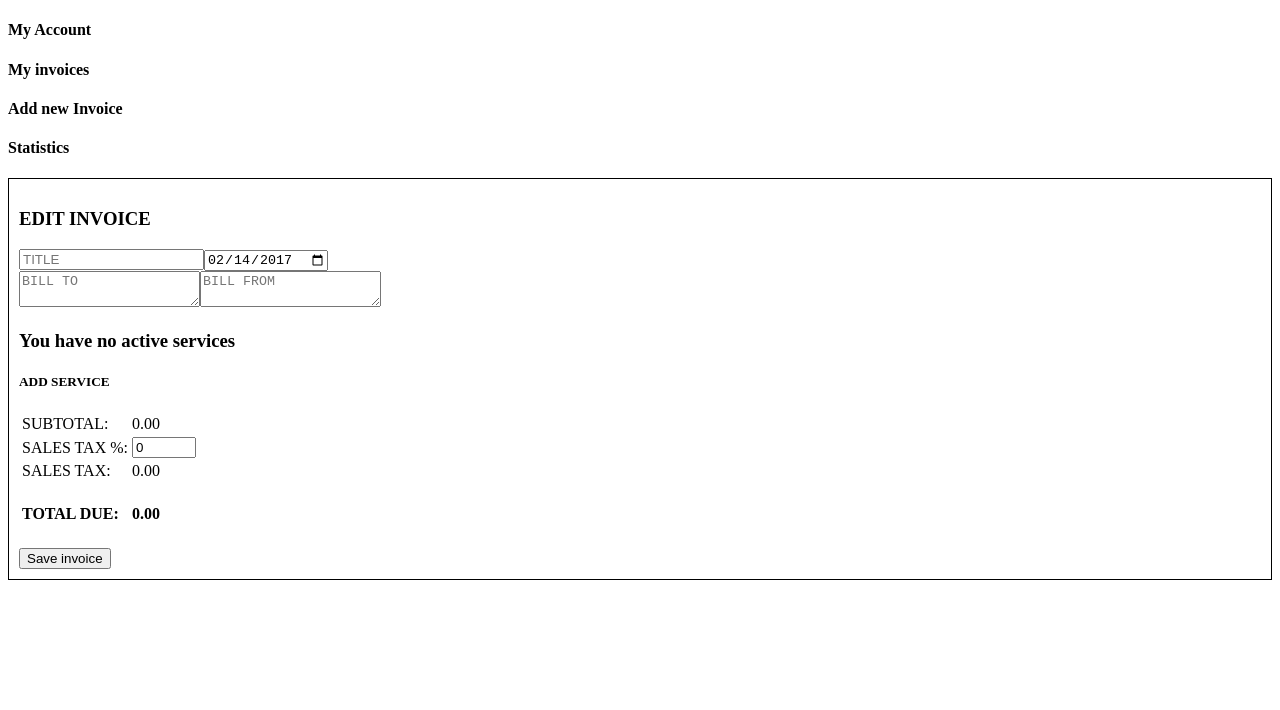
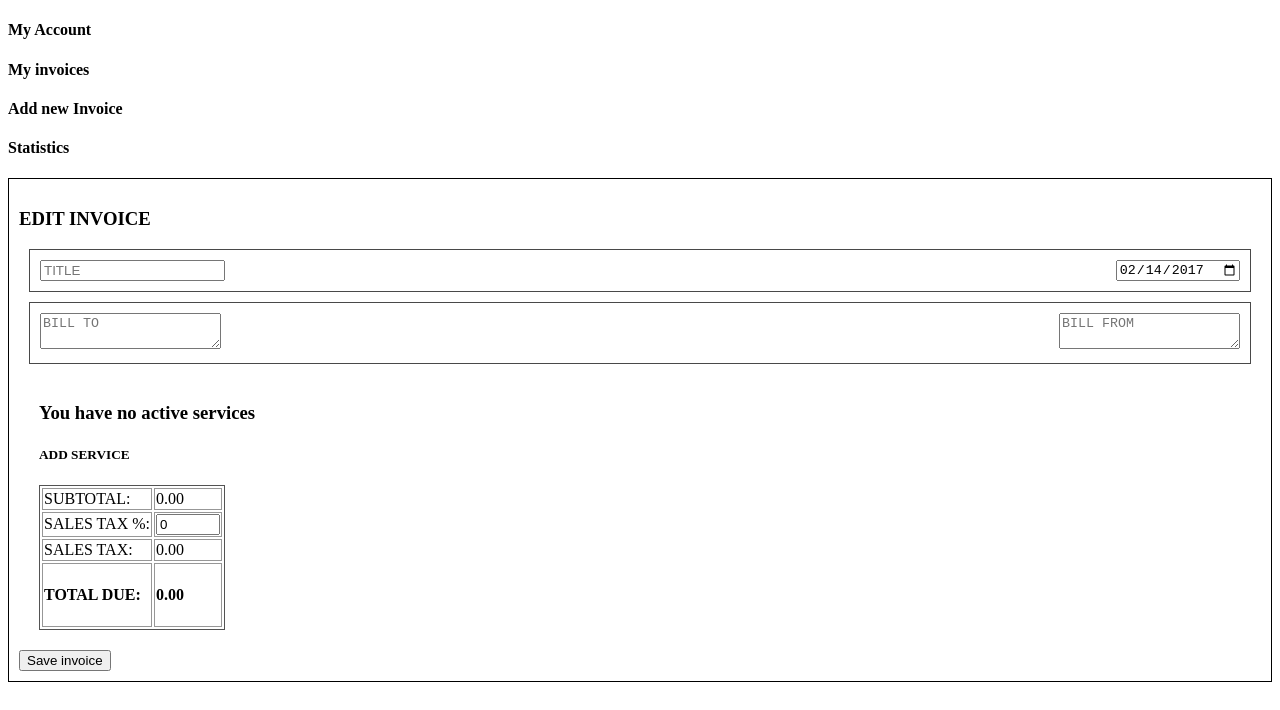
Before and after one commit to polon59/JS-PDF-Invoices-generator, a React (Create React App) app in the folder public/application/: page / in a window 1280 px wide. Both pictures are taken after a click on the element "Add new Invoice". Shown: the top 710 px of the page. Built offline with nearby package versions, Linux system fonts and the light colour scheme.

Commit message:
Add new styles for services table

```diff
--- a/public/application/src/App.css
+++ b/public/application/src/App.css
@@ -4,6 +4,29 @@
   padding: 10px;
 }
 
+.invoice-section{
+  border: 0.5px solid rgb(73, 73, 73);
+  padding: 10px;
+  margin: 10px;
+}
+
+.invoice-services{
+  padding: 10px;
+  margin: 10px;
+}
+
+.invoice-services table{
+  border: 1px solid rgb(83, 83, 83);
+}
+
+.invoice-services td{
+  border: 1px solid rgb(151, 151, 151);
+}
+
+.right{
+  float: right;
+}
+
 .optionBox{
   background-color: rgb(179, 179, 255);
 }
--- a/public/application/src/EditInvoice.js
+++ b/public/application/src/EditInvoice.js
@@ -36,16 +36,18 @@ class EditInvoice extends Component{
                 <div className="bordered">
                     <h3>EDIT INVOICE</h3>
                     <form onSubmit={this.handleSubmit}>
-                        <div className="invoice-header">
+                        <div className="invoice-header invoice-section">
                             <input type="text" id="title" placeholder="TITLE" value={this.props.invoiceToEdit.title} onChange={this.handleChange} required/>
-                            <input id="date" type="date" value={this.props.invoiceToEdit.date} onChange={this.handleChange} min="2015-01-01" required/>
+                            <input id="date" type="date" className="right" value={this.props.invoiceToEdit.date} onChange={this.handleChange} min="2015-01-01" required/>
                         </div>
-                        <div className="invoice-company">
+                        <div className="invoice-company invoice-section">
                             <textarea id="billTo" placeholder="BILL TO" value={this.props.invoiceToEdit.billTo} onChange={(e)=>{this.handleChange(e); this.resize(e)}} required/>
-                            <textarea id="billFrom" placeholder="BILL FROM" value={this.props.invoiceToEdit.billFrom} onChange={(e)=>{this.handleChange(e); this.resize(e)}} required/>
+                            <textarea id="billFrom" placeholder="BILL FROM" className="right" value={this.props.invoiceToEdit.billFrom} onChange={(e)=>{this.handleChange(e); this.resize(e)}} required/>
                         </div>
-                        <Services handleServiceDelete={this.handleServiceDelete} calculateSubTotal={this.props.calculateSubTotal} handleChange={this.handleChange} addService={this.props.addService} services={this.props.invoiceToEdit.services}/>
-                        <InvoiceSummary invoiceToEdit={this.props.invoiceToEdit} handleChange={this.handleChange}/>
+                        <div className="invoice-services">
+                            <Services handleServiceDelete={this.handleServiceDelete} calculateSubTotal={this.props.calculateSubTotal} handleChange={this.handleChange} addService={this.props.addService} services={this.props.invoiceToEdit.services}/>
+                            <InvoiceSummary invoiceToEdit={this.props.invoiceToEdit} handleChange={this.handleChange}/>
+                        </div>
                         <input type="submit" value="Save invoice"/>
                     </form>
                 </div>
```
